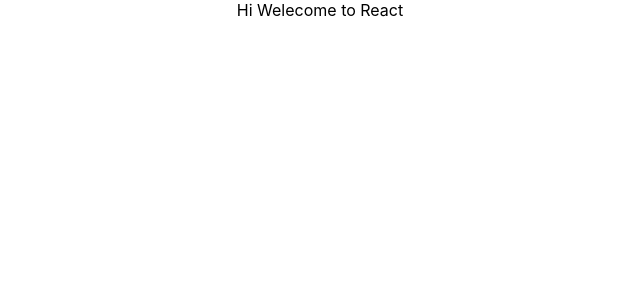
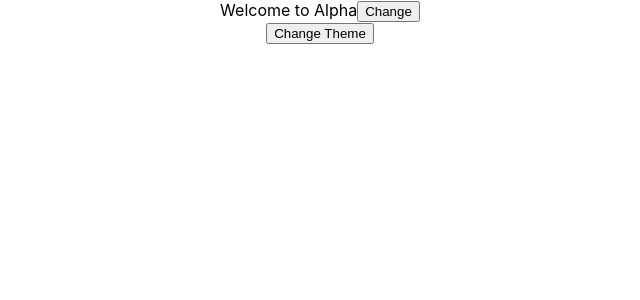
Before and after one commit to sravanbommana/react-refresh, a React (Create React App) app: page / in a window 1280 px wide. Shown: the top 300 px of the page, without its empty margins (320-960 px from the left). Built offline with nearby package versions, Linux system fonts and the light colour scheme; the HTML template or start-up script is replaced by a standard one.

Commit message:
added context changes

```diff
--- a/src/App.js
+++ b/src/App.js
@@ -1,9 +1,15 @@
-import './App.css';
+import { ThemeProvider } from "react-bootstrap";
+import "./App.css";
+import Alpha from "./components/Alpha";
+import Beta from "./components/Beta";
 
 function App() {
   return (
     <div className="App">
-     Hi Welecome to React
+      <ThemeProvider>
+        <Alpha />
+        <Beta />
+      </ThemeProvider>
     </div>
   );
 }
--- /dev/null
+++ b/src/components/Alpha.js
@@ -0,0 +1,14 @@
+import React, { useEffect } from 'react'
+import { withThemeContext } from '../hoc/withThemeContext'
+
+const Alpha = (props) => {
+  const { color, setColor } = props;
+  return (
+    <div style={{color:color}}>
+      Welcome to Alpha
+      <button onClick={() => setColor("red")}>Change</button>
+    </div>
+  )
+}
+
+export default withThemeContext(Alpha);
--- /dev/null
+++ b/src/components/Beta.js
@@ -0,0 +1,17 @@
+import React, { Component } from 'react'
+import { withThemeContext } from '../hoc/withThemeContext'
+
+function Beta(props) {
+
+  const clickHandler = () => {
+    console.log("!!!!!!", props)
+    //setColor("red");
+  }
+  return (
+    <div>
+      <button onClick={clickHandler}>Change Theme</button>
+    </div>
+  )
+}
+
+export default withThemeContext(Beta);
--- /dev/null
+++ b/src/components/ThemeContext.js
@@ -0,0 +1,6 @@
+import React, { createContext} from 'react';
+
+export const ThemeContext = createContext({
+  color: "",
+  setColor: () => {}
+});
--- /dev/null
+++ b/src/hoc/withThemeContext.js
@@ -0,0 +1,16 @@
+import { Component } from "react"
+import { ThemeContext } from "../components/ThemeContext";
+
+export function withThemeContext(OriginalComponent) {
+  return class NewComponent extends Component {
+    render() {
+      return(
+        <ThemeContext.Consumer>
+            {
+              (contexts) => <OriginalComponent {...this.props} {...contexts} />
+            }
+        </ThemeContext.Consumer>
+      )
+    }
+  }
+}
```
Also changed, not shown: src/components/ThemeProvider.js (added, +32 -0 lines).
